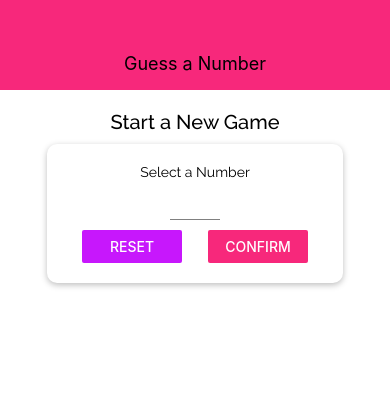
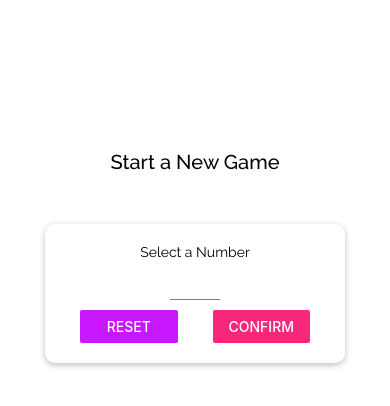
Before and after one commit to mahaboobshaik/react-native, a React Native app: screen / in a window 390 px wide. Shown: the top 406 px of the page. Built offline with nearby package versions, Linux system fonts and the light colour scheme.

Commit message:
* added kebyboard avoid view, platform, Dimensions etc

```diff
--- a/App.js
+++ b/App.js
@@ -1,5 +1,5 @@
 import React, { useState } from 'react';
-import { StyleSheet, View } from 'react-native';
+import { StyleSheet, View, SafeAreaView } from 'react-native';
 import * as Font from 'expo-font';
 import { AppLoading } from 'expo';
 
@@ -52,10 +52,12 @@ export default function App() {
   }
 
   return (
-    <View style={styles.screen}>
-      <Header title="Guess a Number" />
-      { content }
-    </View>
+    <SafeAreaView style={styles.screen}>
+      {/* <View> */}
+        <Header title="Guess a Number" />
+        { content }
+      {/* </View> */}
+    </SafeAreaView>
   );
 }
 
--- a/app.json
+++ b/app.json
@@ -10,7 +10,7 @@
       "web"
     ],
     "version": "1.0.0",
-    "orientation": "portrait",
+    "orientation": "default",
     "icon": "./assets/icon.png",
     "splash": {
       "image": "./assets/splash.png",
--- a/components/Header.js
+++ b/components/Header.js
@@ -1,5 +1,5 @@
 import React, { Component } from 'react';
-import { View, Text, StyleSheet } from 'react-native';
+import { View, Text, StyleSheet, Platform } from 'react-native';
 
 import Colors from '../constants/colors';
 
@@ -8,24 +8,35 @@ const Header = props => {
     const { title } = props;
 
     return (
-        <View style={styles.header}>
+        <View style={{...styles.headerBase, ...Platform.select({ios: styles.headerIOS, android: styles.headerAndroid})}}>
             <Text style={styles.headerTitle}>{title}</Text>
         </View>
     )
 }
 
 const styles = StyleSheet.create({
-    header: {
+    headerBase: {
         width: '100%',
         height: 90,
         paddingTop: 36,
-        backgroundColor: Colors.primary,
         alignItems: 'center',
         justifyContent: 'center'
+
+    },
+    headerIOS: {
+        backgroundColor: 'white',
+        borderBottomColor: "#ccc",
+        borderBottomWidth: 1
+    },
+    headerAndroid: {
+        backgroundColor: Colors.primary,
+        borderBottomColor: 'transparent',
+        borderBottomWidth: 0
     },
     headerTitle: {
-        color: 'black',
-        fontSize: 18
+        // color: 'black',
+        fontSize: 18,
+        color: Platform.OS === 'ios' ? Colors.primary : 'white'
     }
 })
 
--- a/components/MainButton.js
+++ b/components/MainButton.js
@@ -1,18 +1,31 @@
 import React, { Component } from 'react';
-import { View, Text, StyleSheet, TouchableOpacity } from 'react-native';
+import { View, Text, StyleSheet, TouchableOpacity, TouchableNativeFeedback, Platform } from 'react-native';
 
 import Colors from '../constants/colors';
 
 const MainButton = (props) => {
+
+    let ButtonComponent = TouchableOpacity;
+    if(Platform.OS === "android" && Platform.Version >=21){
+        ButtonComponent = TouchableNativeFeedback;
+    }
+
     return (
-        <TouchableOpacity activeOpacity={0.6} onPress={props.onPress}>
-            <View style={styles.button}>
-                <Text style={styles.buttonText}>{props.children}</Text>
-            </View>
-        </TouchableOpacity>
+        <View style={styles.buttonContainer}>
+            <ButtonComponent activeOpacity={0.6} onPress={props.onPress}>
+                <View style={styles.button}>
+                    <Text style={styles.buttonText}>{props.children}</Text>
+                </View>
+            </ButtonComponent>
+        </View>
     );
 }
 const styles = StyleSheet.create({
+
+    buttonContainer: {
+        borderRadius: 25,
+        overflow: 'hidden'
+    },
     button: {
         backgroundColor: Colors.primary,
         paddingVertical: 12,
--- a/screens/GameOverScreen.js
+++ b/screens/GameOverScreen.js
@@ -1,5 +1,5 @@
 import React, { Component } from 'react';
-import { View, Text, StyleSheet, Button, Image } from 'react-native';
+import { View, Text, StyleSheet, Button, Image, Dimensions, ScrollView, SafeAreaView } from 'react-native';
 
 import BodyText from '../components/BodyText';
 import Colors from '../constants/colors';
@@ -7,6 +7,7 @@ import MainButton from '../components/MainButton';
 
 const GameOverScreen = props => {
     return (
+        <ScrollView>
             <View style={styles.screen}>
                 <BodyText >The Game is Over!</BodyText>
                 <View style={styles.imageContainer}>
@@ -22,6 +23,7 @@ const GameOverScreen = props => {
                 <BodyText>Number was: {props.userNumber}</BodyText>
                 <MainButton onPress={props.onRestart} >New Game</MainButton>
             </View>
+        </ScrollView>
     )
 }
 
@@ -36,9 +38,12 @@ const styles = StyleSheet.create({
         height: "100%"
     },
     imageContainer: {
-        width: 300,
-        height: 300,
-        borderRadius: 150,
+        // width: 300,
+        width: Dimensions.get('window').width * 0.7,
+        // height: 300,
+        height: Dimensions.get('window').width * 0.7,
+        // borderRadius: 150,
+        borderRadius: Dimensions.get('window').width * 0.7,
         borderWidth: 3,
         borderColor: 'black',
         overflow: "hidden",
--- a/screens/GameScreen.js
+++ b/screens/GameScreen.js
@@ -1,6 +1,7 @@
 import React, { Component, useState, useRef, useEffect } from 'react';
-import { View, Text, StyleSheet, Alert, ScrollView, FlatList } from 'react-native';
+import { View, Text, StyleSheet, Alert, ScrollView, FlatList, Dimensions } from 'react-native';
 import { Ionicons } from '@expo/vector-icons';
+import { ScreenOrientation } from 'expo';
 
 import NumberContainer from '../components/NumberContainer';
 import Card from '../components/Card';
@@ -34,13 +35,33 @@ const renderListItem = (listLength, itemData) => (
 )
 
 const GameScreen = (props) => {
+
+    //ScreenOrientation.lockAsync(ScreenOrientation.OrientationLock.PORTRAIT);
+
     const initialGuess = generateRandomBetween(1, 100, props.userChoice);
     const [currentGuess, setCurrentGuess] = useState(initialGuess.toString());
     const [pastGuesses, setPastGuesses] = useState([initialGuess.toString()]);
+    const [availableDeviceWidth, setAvailableDeviceWidth] = useState(Dimensions.get('window').width);
+    const [availableDeviceHeight, setAvailableDeviceHeight] = useState(Dimensions.get('window').height);
+
     const currentLow = useRef(1);
     const currentHight = useRef(100);
 
     const { userChoice, onGameOver } = props;
+
+    useEffect(() => {
+
+        const updateLayout = () => {
+            setAvailableDeviceWidth(Dimensions.get('window').width);
+            setAvailableDeviceHeight(Dimensions.get('window').height)
+        };
+
+        Dimensions.addEventListener("change", updateLayout);
+
+        return () => {
+            Dimensions.removeEventListener("change", updateLayout);
+        }
+    })
 
     useEffect(() => {
         if(currentGuess === props.userChoice){
@@ -66,11 +87,21 @@ const GameScreen = (props) => {
         setPastGuesses(curPastGuesses => [nextNumber.toString(), ...curPastGuesses])
     }
 
+    let listContainerStyle = styles.listContainer;
+
+    if(availableDeviceWidth < 350)
+        listContainerStyle = styles.listContainerBig;
+
+
+    // if(availableDeviceHeight < 500){
+    //     return
+    // }
+
     return (
         <View style={styles.screen}>
             <Text style={DefaultStyels.bodyText}>Opponents's Guess</Text>
             <NumberContainer>{currentGuess}</NumberContainer>
-            <Card style={styles.buttonContainer}>
+            <Card style={Dimensions.get('window').height > 600 ? styles.buttonContainer : styles.buttonContainer}>
                 <MainButton onPress={() => { nextGuessHanlder('lower') }}>
                     <Ionicons name="md-remove" size={24} color="white" />
                 </MainButton>
@@ -78,7 +109,7 @@ const GameScreen = (props) => {
                     <Ionicons name="md-add" size={24} color="white" />
                 </MainButton>
             </Card>
-            <View style={styles.listContainer}>
+            <View style={listContainerStyle}>
                 {/* <ScrollView contentContainerStyle={styles.list}>
                     {
                         pastGuesses.map((guess, index) => (
@@ -106,13 +137,19 @@ const styles = StyleSheet.create({
     buttonContainer: {
         flexDirection: 'row',
         justifyContent: 'space-around',
-        marginTop: 20,
+        marginTop: Dimensions.get('window').height > 600 ? 20 : 5,
         width: 300,
         maxWidth: "90%"
     },
     listContainer:{
         flex: 1,
+        // width: Dimensions.get('window') > 350 ? "60%" : "80%"
         width: "60%"
+    },
+
+    listContainerBig: {
+        flex:1,
+        width: "80%"
     },
     list: {
         flexGrow: 1,
--- a/screens/StartGameScreen.js
+++ b/screens/StartGameScreen.js
@@ -1,5 +1,5 @@
-import React, { Component, useState } from 'react';
-import { View, Text, StyleSheet, TextInput, Button, TouchableWithoutFeedback, Keyboard, Alert } from 'react-native';
+import React, { Component, useState, useEffect } from 'react';
+import { View, Text, StyleSheet, TextInput, Button, TouchableWithoutFeedback, Keyboard, Alert, Dimensions, ScrollView, KeyboardAvoidingView } from 'react-native';
 
 import Card from '../components/Card';
 import Colors from '../constants/colors';
@@ -13,6 +13,9 @@ const StartGameScreen = (props) => {
     const [enteredValue, setEnteredValue] = useState('');
     const [confirmed, setConfirmed] = useState(false);
     const [selectedNumber, setSelectedNumber] = useState();
+    const [buttonWidth, setButtonWidth] = useState(Dimensions.get('window').width / 4);
+
+
 
     const numberInuputHanlder = inputText => {
         setEnteredValue(inputText.replace(/[^0-9]/g, ''));
@@ -22,6 +25,17 @@ const StartGameScreen = (props) => {
         setEnteredValue('');
         setConfirmed(false);
     }
+
+    useEffect(() => {
+        const updateLayout = () => {
+            setButtonWidth(Dimensions.get('window').width / 4);
+        }
+
+        Dimensions.addEventListener('change', updateLayout);
+        return () => {
+            Dimensions.removeEventListener("change", updateLayout)
+        }
+    })
 
     const confirmInputHanlder = () => {
         const choosenNumber = parseInt(enteredValue);
@@ -48,6 +62,8 @@ const StartGameScreen = (props) => {
     }
 
     return (
+        <ScrollView>
+            <KeyboardAvoidingView behavior="position" keyboardVerticalOffset={30}>
                 <TouchableWithoutFeedback onPress={Keyboard.dismiss}>
                     <View style={styles.screen}>
                         <BodyText style={styles.title}>Start a New Game</BodyText>
@@ -63,13 +79,15 @@ const StartGameScreen = (props) => {
                                 value={enteredValue}
                             />
                             <View style={styles.buttonContainer}>
-                        <View style={styles.button}><Button title="Reset" color={Colors.accent} onPress={resetInputHanlder} /></View>
-                        <View style={styles.button}><Button title="Confirm" color={Colors.primary} onPress={confirmInputHanlder} /></View>
+                                <View style={{...styles.button, width: buttonWidth}}><Button title="Reset" color={Colors.accent} onPress={resetInputHanlder} /></View>
+                                <View style={{...styles.button, width: buttonWidth}}><Button title="Confirm" color={Colors.primary} onPress={confirmInputHanlder} /></View>
                             </View>
                         </Card>
                         {confirmedOutput}
                     </View>
                 </TouchableWithoutFeedback>
+            </KeyboardAvoidingView>
+        </ScrollView>
     );
 }
 
@@ -81,12 +99,14 @@ const styles = StyleSheet.create({
     },
     title: {
         fontSize: 20,
-        marginVertical: 10,
+        marginVertical: 50,
         fontFamily: 'raleway-medium'
     },
     inputContainer: {
-        width: 300,
-        maxWidth: '80%',
+        width: "80%",
+        // maxWidth: '80%',
+        maxWidth: '95%',
+        minWidth: 300,
         alignItems: 'center'
     },
     buttonContainer: {
@@ -96,7 +116,9 @@ const styles = StyleSheet.create({
         paddingHorizontal: 15
     },
     button: {
-        width: 100
+        // width: 100
+        width: Dimensions.get('window').width / 4,
+
     },
     input: {
         width: 50,
```
Lines whose indentation alone changed are shown as unchanged.
